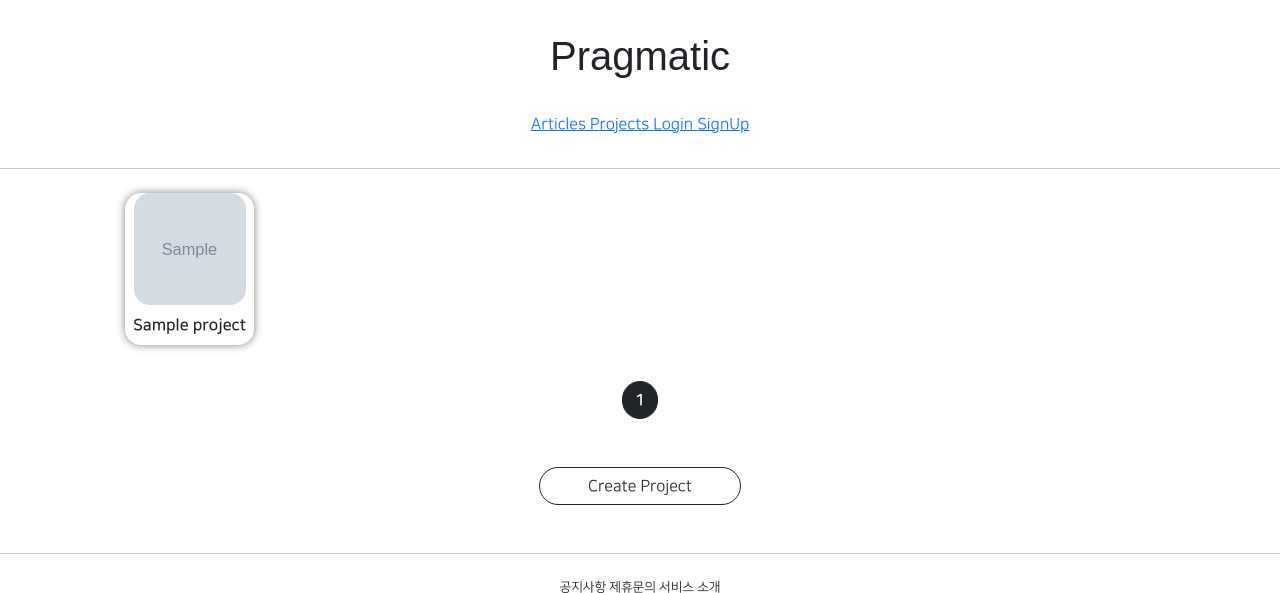
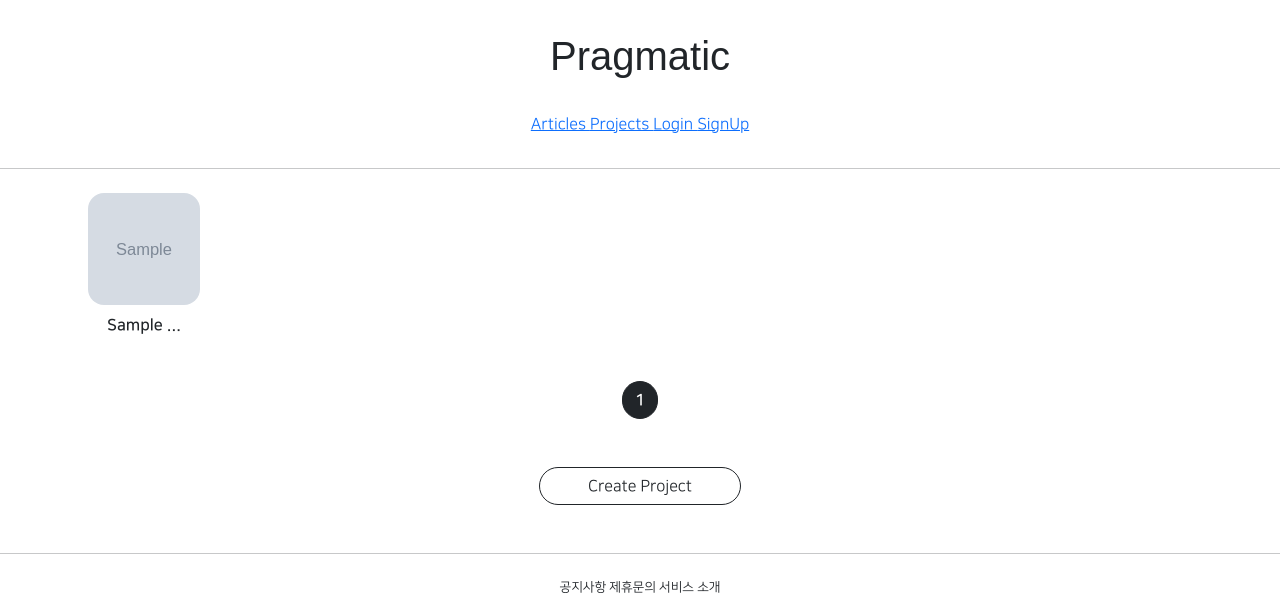
Before and after one commit to 00kang/gis_web_1, a Django app: template projectapp/templates/projectapp/list.html in a window 1280 px wide. Shown: the top 593 px of the page. Run offline with Django 3.2, Linux system fonts and the light colour scheme; tables that the repository leaves empty hold one stand-in row (values such as "Sample post"); the template is opened without the code that fills it: values that come from a table or form of the project are taken from there, most other values are stand-ins (such as "Sample title", 1, 10 or a date in 2020); grey boxes marked "Sample" are stand-in pictures; parts of the project's set-up code (start-up, migrations or seed data) failed here and were passed over; some libraries are stand-ins or nearby versions; some web fonts are replaced.

Commit message:
08/19 commit_1

```diff
--- a/projectapp/templates/projectapp/list.html
+++ b/projectapp/templates/projectapp/list.html
@@ -14,7 +14,6 @@
           justify-content: center;
           align-items: center;
           border-radius: 1rem;
-            box-shadow: 0 0 .5rem grey;
             flex-direction: column;
         }
 
@@ -27,14 +26,14 @@
     </style>
 
     <div class="container my-4">
-        {% for project in project_listproject %}
+        {% for project in project_list %}
             <div>
                 <a href="{% url 'projectapp:detail' pk=project.pk %}">
                     <img src="{{ project.image.url }}"
                          alt="">
                 </a>
                 <span class="m-2 NNS_B">
-                    {{ project.name }}
+                    {{ project.name | truncatechars:10}}
                 </span>
             </div>
         {% endfor %}
```
